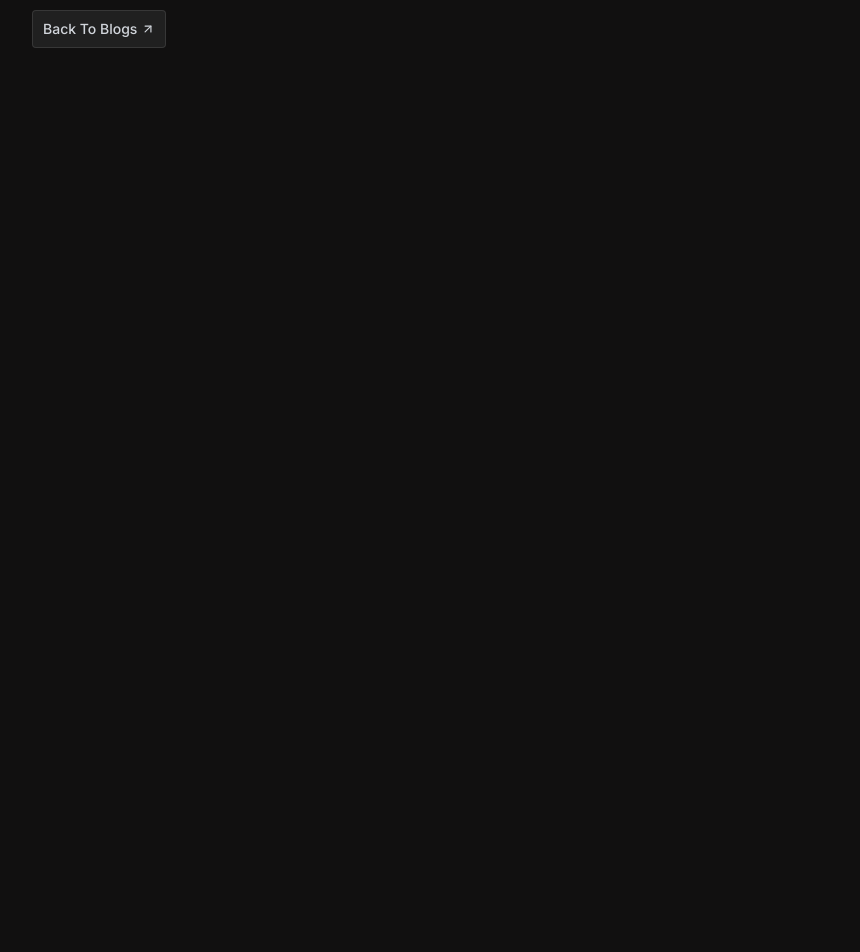
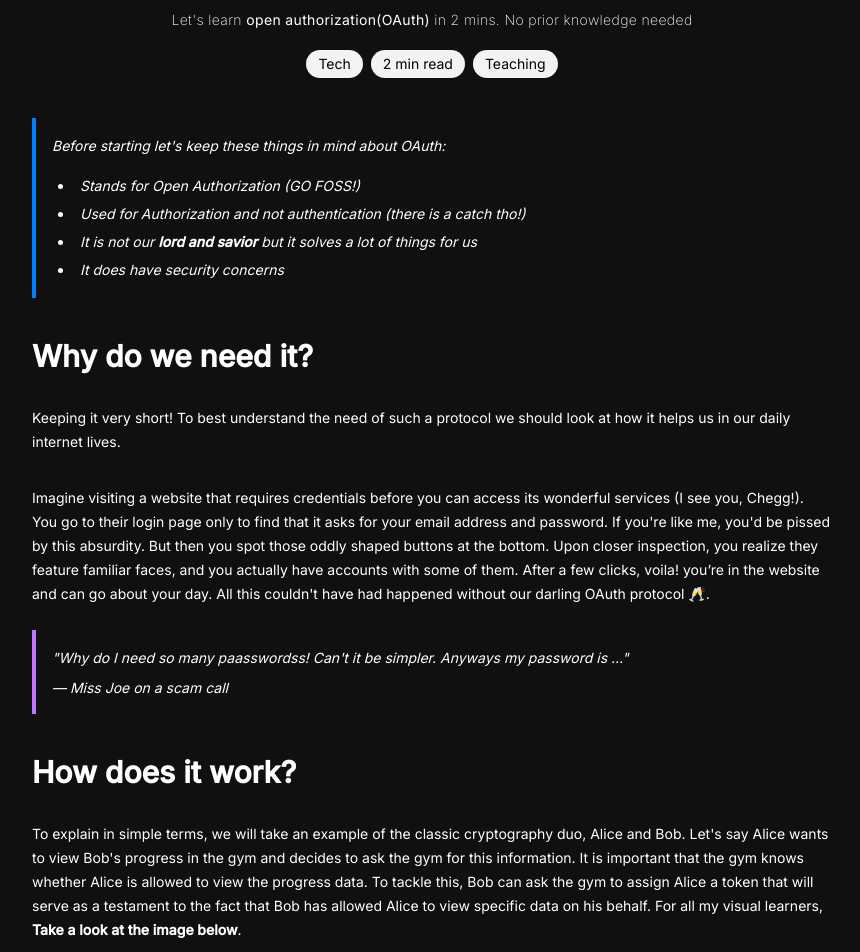
Before and after one commit to Sarthakischauhan/portfolio, a Next.js app: page /blog/cant-beat-oauth2 in a window 1280 px wide. Before the commit this address had no page. Shown: the part 200-1152 px from the top of the page, without its empty margins (208-1068 px from the left). Before the commit the page ends 800 px from the top, so only its background shows below. Built offline with nearby package versions, Linux system fonts and the light colour scheme.

Commit message:
New blog first part complete

```diff
--- /dev/null
+++ b/content/cant-beat-oauth2.mdx
@@ -0,0 +1,51 @@
+import Image from "next/image"
+import BlogHeader from '../app/components/BlogHeader'
+
+<BlogHeader date='2024-12-21'>
+  <h1 className="m-0 p-0">Can't beat OAuth2.</h1>
+  ## Let's learn **open authorization(OAuth)** in 2 mins. No prior knowledge needed
+  <p className="tag">Tech</p>
+  <p className="tag">2 min read</p>
+  <p className="tag">Teaching</p>
+</BlogHeader>
+
+<blockquote className="border-l-4 border-info pl-4 italic my-6 mt-10 mb-0">
+  Before starting let's keep these things in mind about OAuth:
+  <ul className="list-disc">
+    <li>Stands for Open Authorization (GO FOSS!)</li>
+    <li>Used for Authorization and not authentication (there is a catch tho!)</li>
+    <li>It is not our **lord and savior** but it solves a lot of things for us</li>
+    <li>It does have security concerns</li>
+  </ul>
+</blockquote>
+
+<div className="mt-10 mb-4">
+<h1 className="m-0 p-0">**Why do we need it?**</h1>
+</div>
+
+Keeping it very short! To best understand the need of such a protocol we should look at how it helps us in our daily internet lives.
+
+Imagine visiting a website that requires credentials before you can access its wonderful services (I see you, Chegg!). You go to their login page only to find that it asks for your email address and password. If you're like me, you'd be pissed by this absurdity. But then you spot those oddly shaped buttons at the bottom. Upon closer inspection, you realize they feature familiar faces, and you actually have accounts with some of them. After a few clicks, voila! you’re in the website and can go about your day.
+All this couldn't have had happened without our darling OAuth protocol 🥂.
+
+<blockquote className="border-l-4 border-quote pl-4 italic my-6 mt-2 mb-0">
+  "Why do I need so many paasswordss! Can't it be simpler. Anyways my password is ..."
+  <footer className="text-sm mt-2">— Miss Joe on a scam call</footer>
+</blockquote>
+
+<div className="mt-10 mb-4">
+<h1 className="m-0 p-0">**How does it work?**</h1>
+</div>
+To explain in simple terms, we will take an example of the classic cryptography duo, Alice and Bob. Let's say Alice wants to view Bob's progress in the gym and decides to ask the gym for this information. It is important that the gym knows whether Alice is allowed to view the progress data. To tackle this, Bob can ask the gym to assign Alice a token that will serve as a testament to the fact that Bob has allowed Alice to view specific data on his behalf.
+For all my visual learners, **Take a look at the image below**.
+<div className="relative w-full lg:max-w-[50rem] mx-auto mt-[10px]
+ sm:max-w-[30rem] md:max-w-[50rem] p-4 border-[1.5px] border-imgborder rounded-[3px]">
+    <Image
+      src="/nontech-oauth.png"
+      alt="non-tech oauth information"
+      width={300}
+      height={333}
+      className="rounded object-cover w-full"
+      priority
+    />
+</div>
--- a/tailwind.config.js
+++ b/tailwind.config.js
@@ -25,7 +25,9 @@ module.exports = {
           'hyperlink': '#C175FF',
       },
       borderColor:{
-        'quote' :'#C175FF'
+        'quote' :'#C175FF',
+        'info' : "#007FFF",
+        'imgborder': '#272727',
       },
       keyframes: {
         keyframes: {
```
Also changed, not shown: public/data.json (+8 -0 lines), public/nontech-oauth.png (added).
